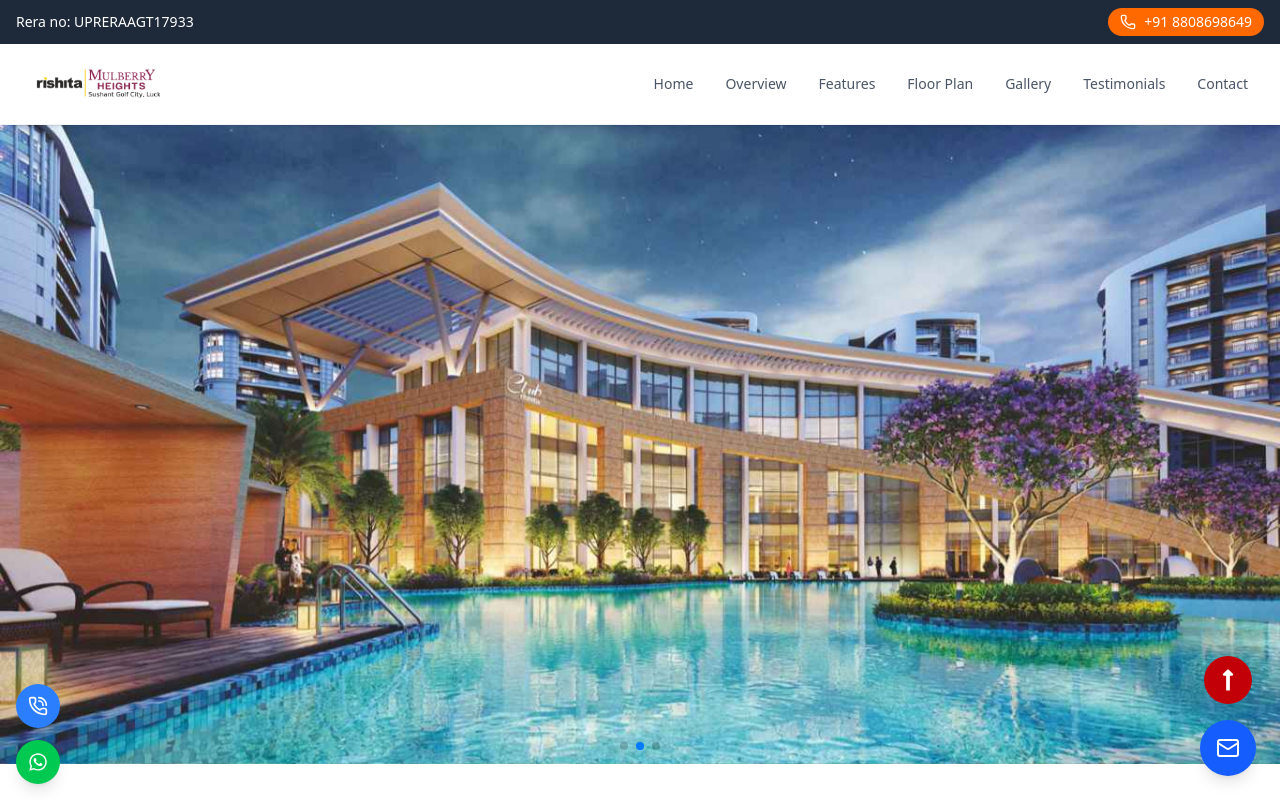
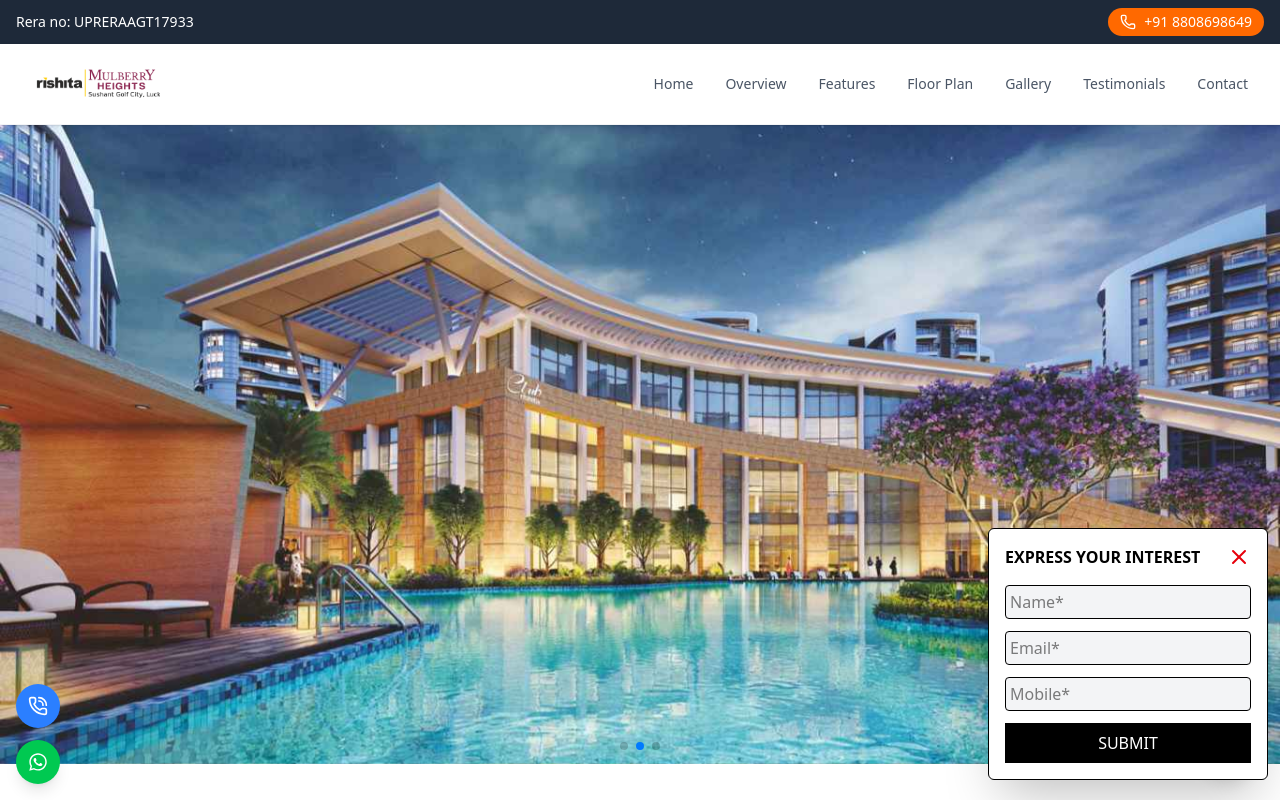
Before and after one commit to SquareIt-12/dpspalladio, a React (Vite) app: page / in a window 1280 px wide. Shown: the top 800 px of the page. Built offline with nearby package versions, Linux system fonts and the light colour scheme.

Commit message:
popup form fixed

```diff
--- a/src/components/enquiry-form.jsx
+++ b/src/components/enquiry-form.jsx
@@ -6,7 +6,7 @@ import "react-toastify/dist/ReactToastify.css";
 import { useNavigate } from "react-router-dom";
 
 export default function EnquiryFormPopup() {
-  const [showForm, setShowForm] = useState(false);
+  const [showForm, setShowForm] = useState(true);
   const [form, setForm] = useState({ name: "", email: "", mobile: "" });
   const navigate = useNavigate();
 
```
